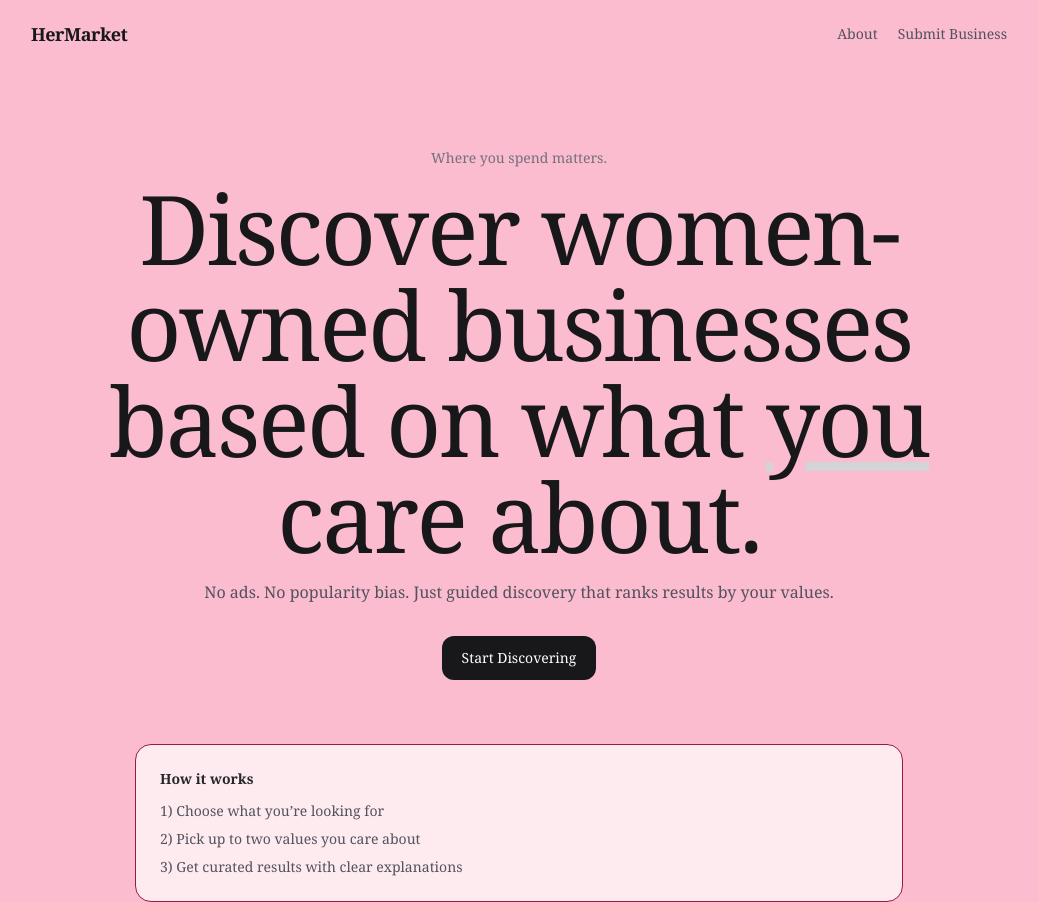
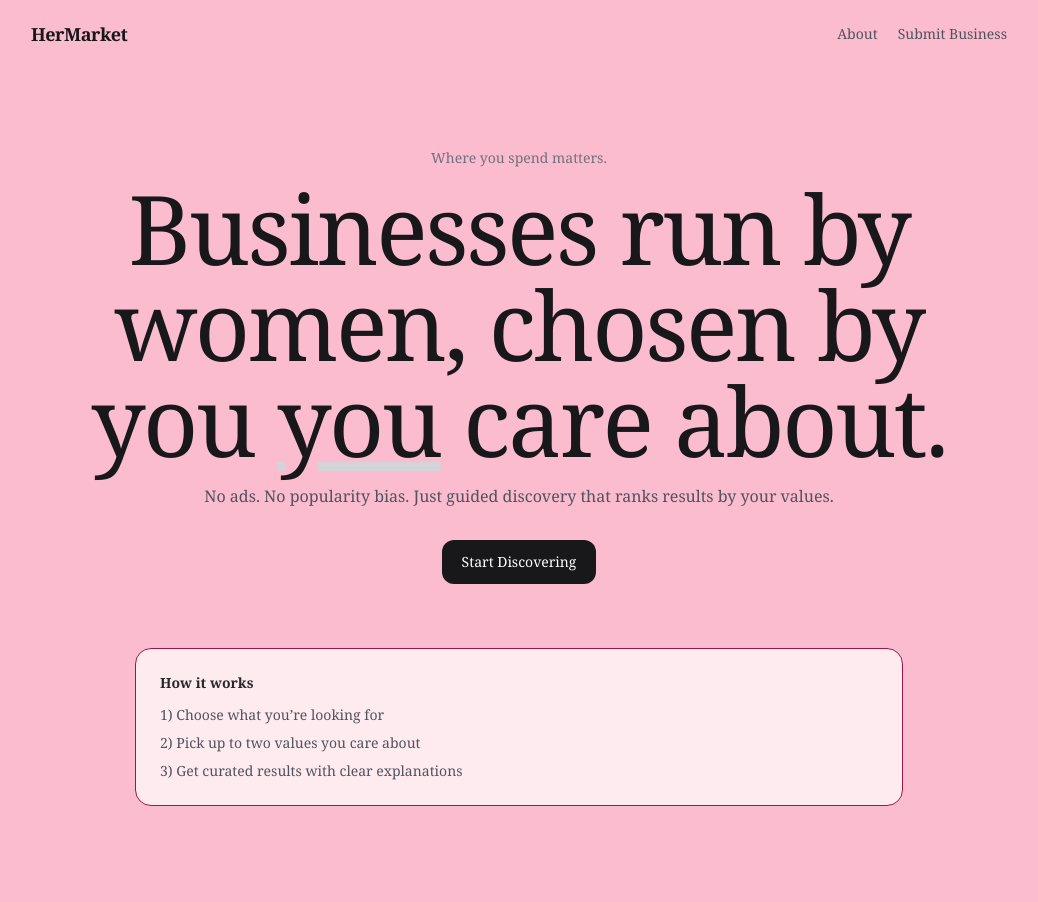
Before and after one commit to suhanikhare0104/guided-discovery-demo, a Next.js app: page / in a window 1280 px wide. Shown: the whole page, without its empty margins (121-1159 px from the left). After the commit the page ends 806 px from the top, so only its background shows below. Built offline with nearby package versions, Linux system fonts and the light colour scheme.

Commit message:
Update page.tsx
changed the title

```diff
--- a/app/page.tsx
+++ b/app/page.tsx
@@ -20,7 +20,7 @@ export default function Home() {
         </p>
 
         <h1 className="mt-3 text-5xl sm:text-6xl md:text-7xl lg:text-8xl font-light tracking-tight text-center">
-          Discover women-owned businesses based on what{" "}
+          Businesses run by women, chosen by you{" "}
           <span className="underline decoration-zinc-300">you</span> care about.
         </h1>
 
```
